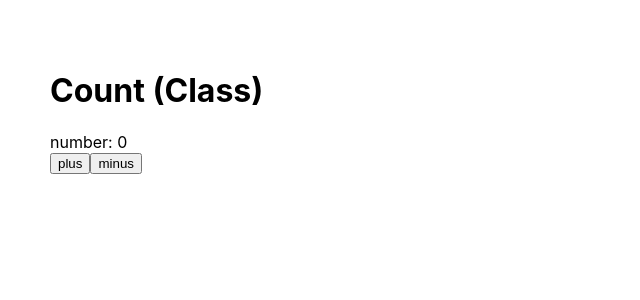
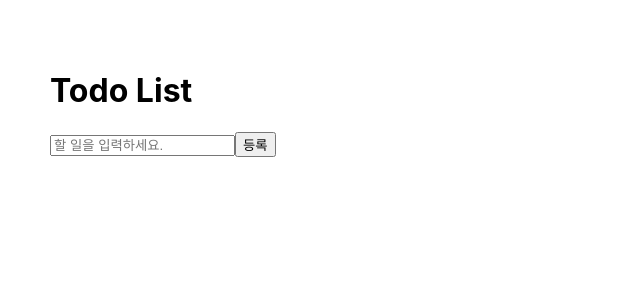
Before and after one commit to 11st-search-lab/mobx-todo, a React (Create React App) app in the folder holee-todo/: page / in a window 1280 px wide. Shown: the top 300 px of the page, without its empty margins (0-640 px from the left). Built offline with nearby package versions, Linux system fonts and the light colour scheme.

Commit message:
feat: 할 일을 등록할 수 있다.

```diff
--- /dev/null
+++ b/holee-todo/src/component/TodoForm.tsx
@@ -0,0 +1,27 @@
+import React, { useContext, useState } from 'react';
+import { observer } from 'mobx-react-lite';
+
+import StoreContext from '../contexts/stores';
+import { ItodoStore } from '../interface';
+
+function TodoForm() {
+  const [content, setContent] = useState('');
+  const todoStore: ItodoStore = useContext(StoreContext) as ItodoStore;
+
+  const submitHandler = (e: React.FormEvent) => {
+    e.preventDefault();
+    todoStore.addContent(content);
+  };
+  const onChangeHandler = (e: React.ChangeEvent<HTMLInputElement>) => {
+    setContent(e.target.value);
+  };
+
+  return (
+    <form onSubmit={submitHandler}>
+      <input type="text" onChange={onChangeHandler} value={content} placeholder="할 일을 입력하세요." />
+      <button type="submit">등록</button>
+    </form>
+  );
+}
+
+export default observer(TodoForm);
--- /dev/null
+++ b/holee-todo/src/component/TodoItem.tsx
@@ -0,0 +1,13 @@
+import React from 'react';
+import { observer } from 'mobx-react-lite';
+import { ITodoContext } from '../interface';
+
+function TodoItem({ id, content, checked }: ITodoContext) {
+  return (
+    <div>
+      {id} {content} {checked}
+    </div>
+  );
+}
+
+export default observer(TodoItem);
--- /dev/null
+++ b/holee-todo/src/component/TodoList.tsx
@@ -0,0 +1,23 @@
+import React, { useContext } from 'react';
+import { observer } from 'mobx-react-lite';
+
+import StoreContext from '../contexts/stores';
+import { ItodoStore } from '../interface';
+import TodoItem from './TodoItem';
+
+function TodoList() {
+  const todoStore: ItodoStore = useContext(StoreContext) as ItodoStore;
+  const { todoList } = todoStore;
+
+  console.log(todoList);
+
+  return (
+    <>
+      {todoList.map(({ id, content, checked }) => (
+        <TodoItem key={id} id={id} content={content} checked={checked} />
+      ))}
+    </>
+  );
+}
+
+export default observer(TodoList);
--- /dev/null
+++ b/holee-todo/src/interface/index.tsx
@@ -0,0 +1,13 @@
+export interface ITodoContext {
+  id: number;
+  content: string;
+  checked: boolean;
+}
+
+export interface ItodoStore {
+  todoList: ITodoContext[];
+  increaseId: number;
+
+  addContent: (content: string) => void;
+  removeContent: (id: number) => void;
+}
--- a/holee-todo/src/pages/Todo.tsx
+++ b/holee-todo/src/pages/Todo.tsx
@@ -1,24 +1,21 @@
 import React, { useContext } from 'react';
 import { observer } from 'mobx-react-lite';
+
 import StoreContext from '../contexts/stores';
-
-interface Itodo {
-  count: number;
-  increase: () => {};
-  decrease: () => {};
-}
+import { ItodoStore } from '../interface';
+import TodoForm from '../component/TodoForm';
+import TodoList from '../component/TodoList';
 
 function Todo() {
-  const todoStore: Itodo = useContext(StoreContext) as Itodo;
+  const todoStore: ItodoStore = useContext(StoreContext) as ItodoStore;
 
   console.log(todoStore);
   return (
     <div style={{ padding: '50px' }}>
       <div style={{ marginBottom: '50px' }}>
-        <h1>Count (Class)</h1>
-        <div>number: {todoStore.count}</div>
-        <button onClick={() => todoStore.increase()}>plus</button>
-        <button onClick={() => todoStore.decrease()}>minus</button>
+        <h1>Todo List</h1>
+        <TodoForm />
+        <TodoList />
       </div>
     </div>
   );
--- a/holee-todo/src/stores/TodoStore.tsx
+++ b/holee-todo/src/stores/TodoStore.tsx
@@ -1,21 +1,28 @@
 import { action, makeObservable, observable } from 'mobx';
+import { ITodoContext } from '../interface';
 
 class TodoStore {
-  count: number = 0;
+  todoList: ITodoContext[] = [];
+  increaseId: number = 0;
 
   constructor() {
     makeObservable(this, {
-      count: observable,
-      increase: action,
-      decrease: action,
+      todoList: observable,
+      addContent: action,
+      removeContent: action,
     });
   }
 
-  increase = () => {
-    this.count++;
+  addContent = (content: string) => {
+    this.todoList.push({ id: this.increaseId, content: content, checked: false });
+    this.increaseId += 1;
   };
-  decrease = () => {
-    this.count--;
+
+  removeContent = (id: number) => {
+    const targetId = this.todoList.findIndex((v) => v.id === id);
+    if (targetId !== -1) {
+      this.todoList.splice(targetId, 1);
+    }
   };
 }
 
```
